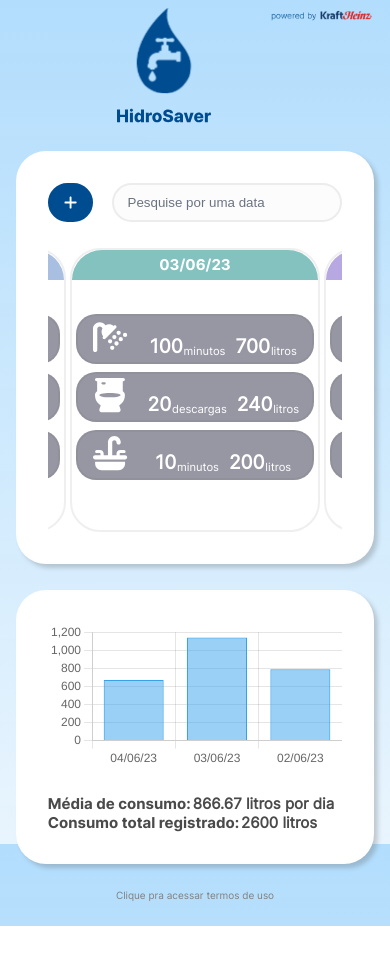
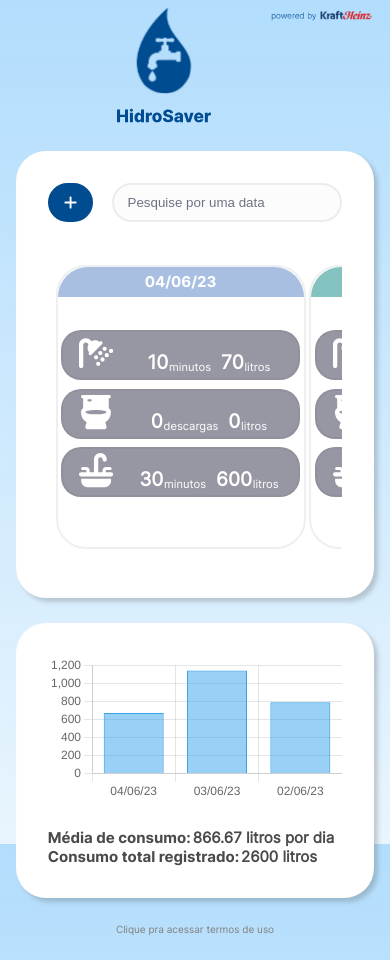
Before and after one commit to nathborges/hidrosaver, a Vue app in the folder frontend/: page / in a window 390 px wide. Before the commit the page ends 926 px from the top, so only its background shows below. Built offline with nearby package versions, Linux system fonts and the light colour scheme.

Commit message:
responsividade modal

```diff
--- a/frontend/src/components/HomePage.vue
+++ b/frontend/src/components/HomePage.vue
@@ -104,7 +104,7 @@ export default {
     height: 10%;
 }
 
-@media screen and (max-width: 574px) {
+@media screen and (max-width: 500px) {
     #flex-container {
         margin-left: 2vw;
         margin-right: 2vw;
--- a/frontend/src/components/modal/Modal.vue
+++ b/frontend/src/components/modal/Modal.vue
@@ -249,7 +249,7 @@ export default {
 }
 
 /* min-width */
-@media screen and (min-width: 100px) {
+@media screen and (max-width: 500px) {
     #modal-content {
         min-width: min-content;
     }
--- a/frontend/src/components/modal/TermosModal.vue
+++ b/frontend/src/components/modal/TermosModal.vue
@@ -21,8 +21,9 @@
                         Todo o conteúdo presente neste site, incluindo, mas não
                         se limitando a textos, gráficos, logotipos, ícones,
                         imagens, áudio e vídeo clipes, downloads digitais e
-                        compilações de dados, é de propriedade do site Hidrosaver e
-                        está protegido por leis de direitos autorais.<br />
+                        compilações de dados, é de propriedade do site
+                        Hidrosaver e está protegido por leis de direitos
+                        autorais.<br />
                         Você não tem permissão para reproduzir, distribuir,
                         exibir publicamente, modificar, transmitir ou usar o
                         conteúdo deste site sem a permissão prévia por escrito
@@ -204,13 +205,23 @@ export default {
     flex-direction: column;
 }
 /* min-width */
-@media screen and (min-width: 100px) {
+@media screen and (max-width: 500px) {
+
     #modal-content {
-        min-width: min-content;
+        width: 90%;
     }
 
+    #options{
+        padding: 0;
+    }
     .options-row {
         flex-direction: column;
     }
+
+    .termos-de-uso {
+        min-width: min-content;
+        overflow: scroll;
+        height: 60vh;
+    }
 }
 </style>
--- a/frontend/src/components/subcomponents/Carousel.vue
+++ b/frontend/src/components/subcomponents/Carousel.vue
@@ -1,6 +1,10 @@
 <template>
     <div class="card-carousel-container">
-        <li v-for="(input, index) in returnFilteredInputs" :key="index" class="centralize">
+        <li
+            v-for="(input, index) in returnFilteredInputs"
+            :key="index"
+            class="centralize"
+        >
             <Card
                 :title="input.day"
                 :metrics="input.metrics"
@@ -68,9 +72,12 @@ export default {
     overflow-x: scroll;
 }
 
-@media screen and (max-width: 574px) {
+@media screen and (max-width: 500px) {
     .card-carousel-container {
-        justify-content: center;
+        padding-left: 2vw;
+        padding-bottom: 2vh;
+        padding-top: 2vh;
+        padding-right: 2vw;
     }
-};
+}
 </style>
```
